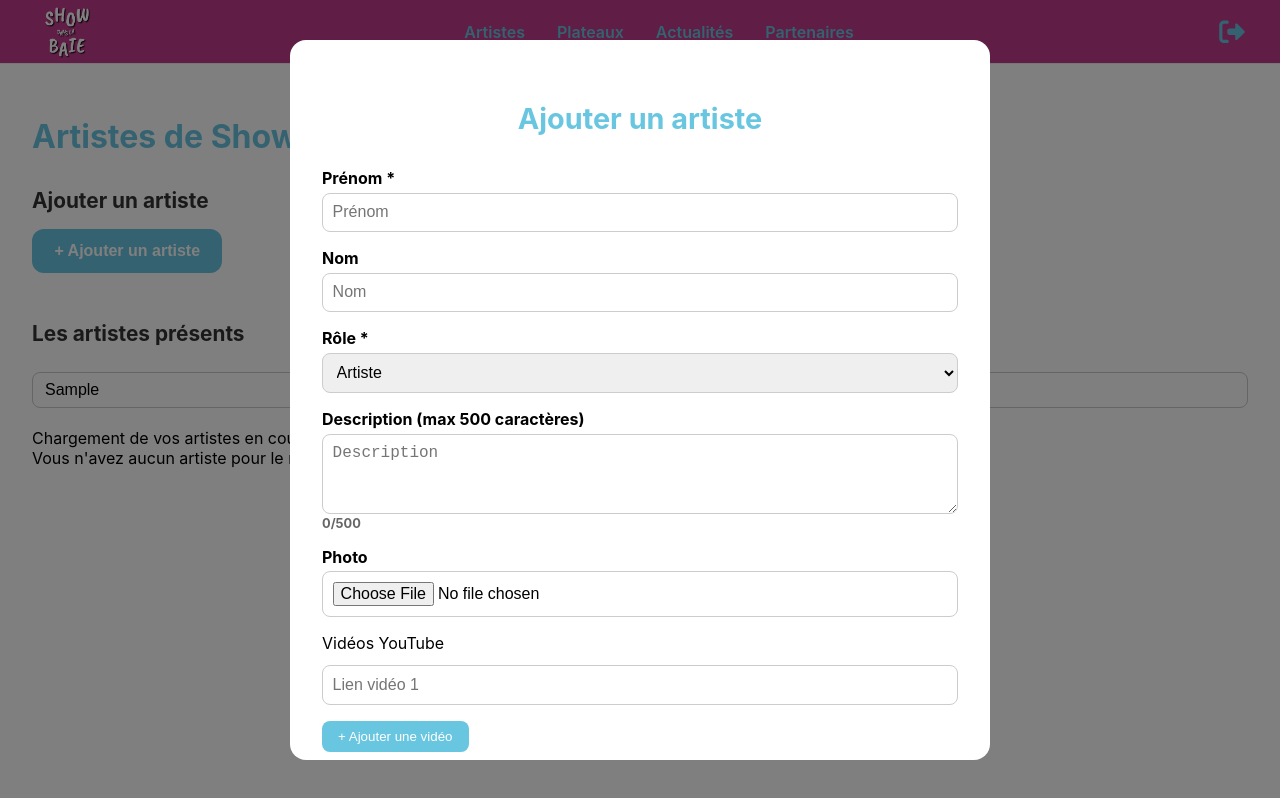
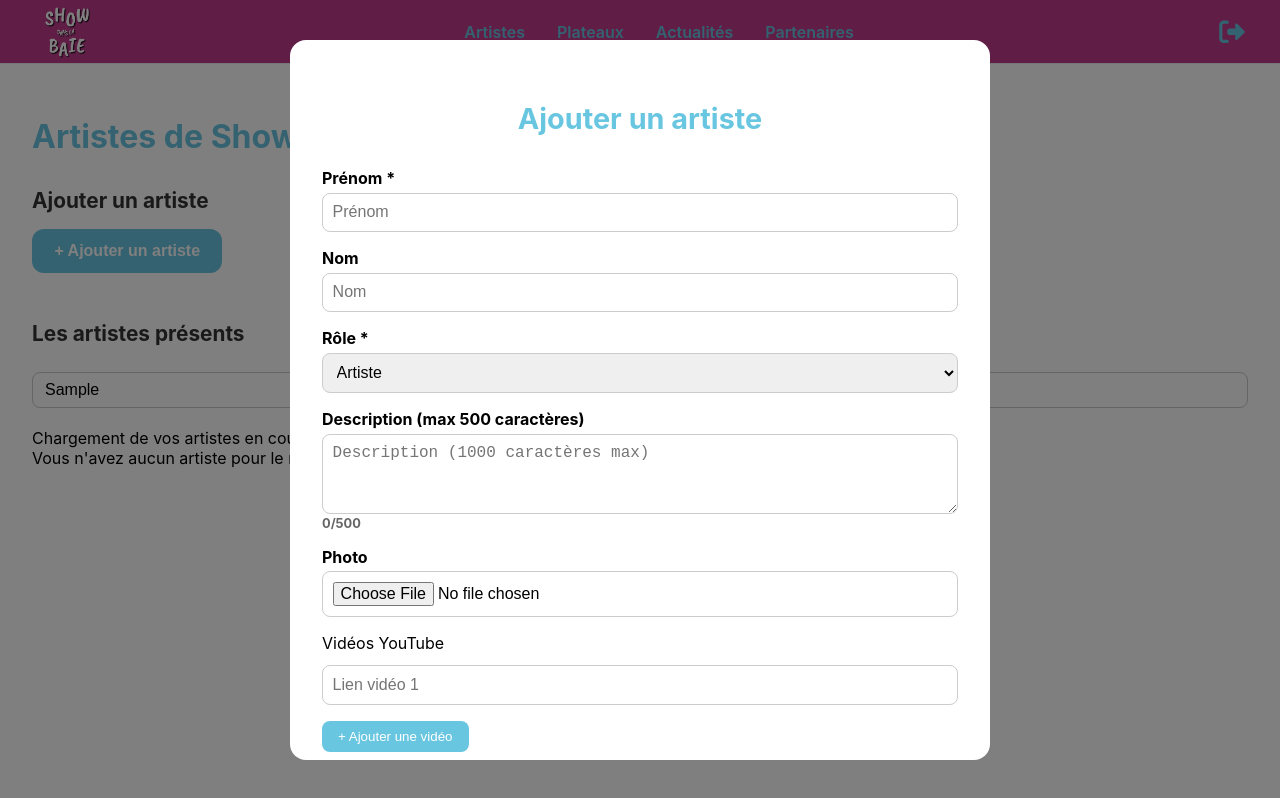
Before and after one commit to Lupa92/sdlb-frontendweb, a Next.js app: page /artists in a window 1280 px wide. Both pictures are taken after typing "Sample" into the empty fields and a click on the button "+ Ajouter un artiste". Built offline with nearby package versions, Linux system fonts and the light colour scheme.

Commit message:
augmentation nb caractères artiste description

```diff
--- a/components/AddArtistModal.js
+++ b/components/AddArtistModal.js
@@ -154,10 +154,10 @@ export default function AddArtistModal({ onClose, token, fetchArtists }) {
                     <label>
                         Description (max 500 caractères)
                         <textarea
-                            maxLength={500}
+                            maxLength={1000}
                             value={description}
                             onChange={(e) => setDescription(e.target.value)}
-                            placeholder="Description"
+                            placeholder="Description (1000 caractères max)"
                         />
                         <small>{description.length}/500</small>
                     </label>
--- a/components/ModifyArtistModal.js
+++ b/components/ModifyArtistModal.js
@@ -113,10 +113,10 @@ export default function ModifyArtistModal({ artist, onClose, token, refreshArtis
                 {/* Description */}
                 <textarea
                     className={style.input}
-                    maxLength={500}
+                    maxLength={1000}
                     value={description}
                     onChange={(e) => setDescription(e.target.value)}
-                    placeholder="Description (500 caractères max)"
+                    placeholder="Description (1000 caractères max)"
                 />
 
                 {/* Photo */}
```
